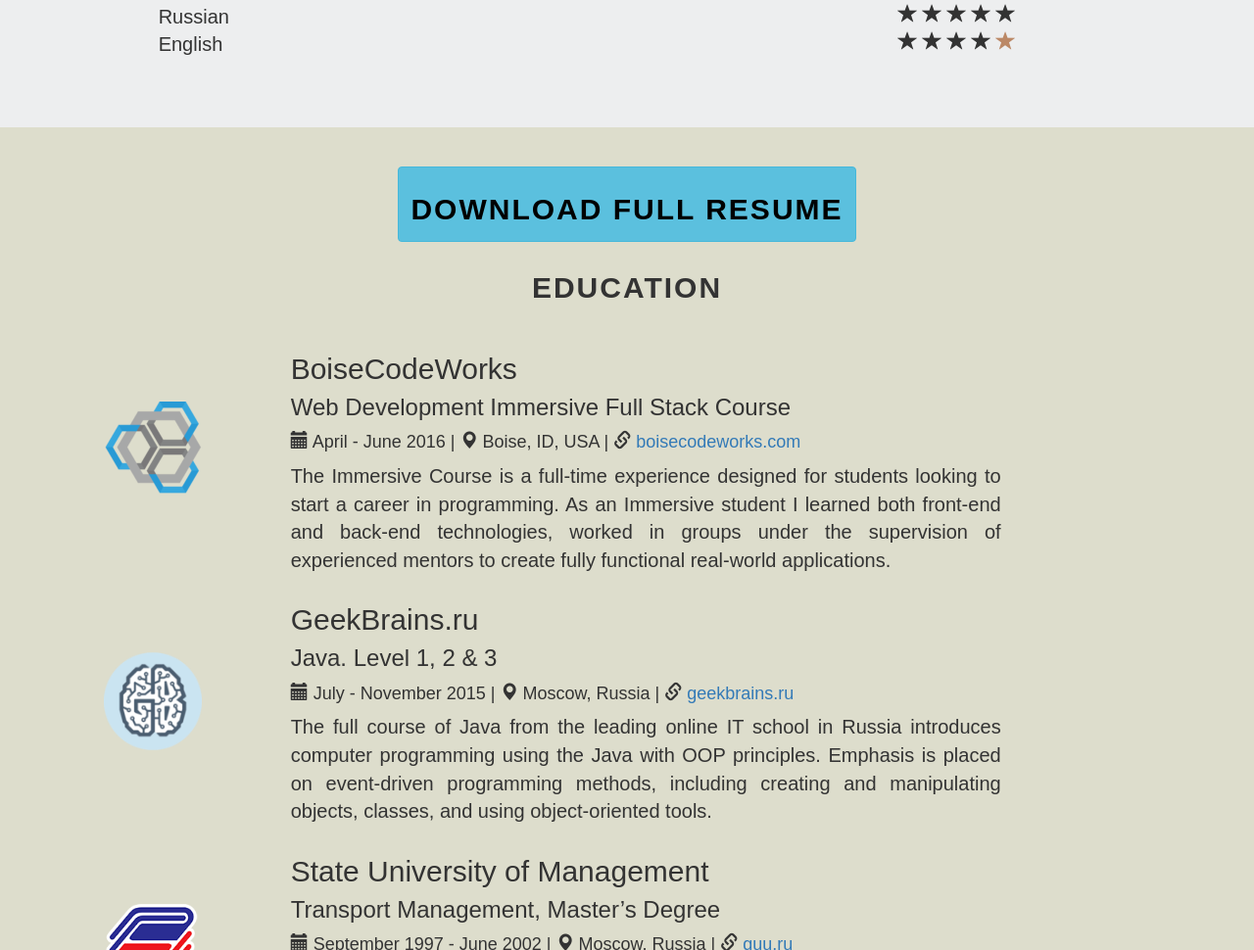
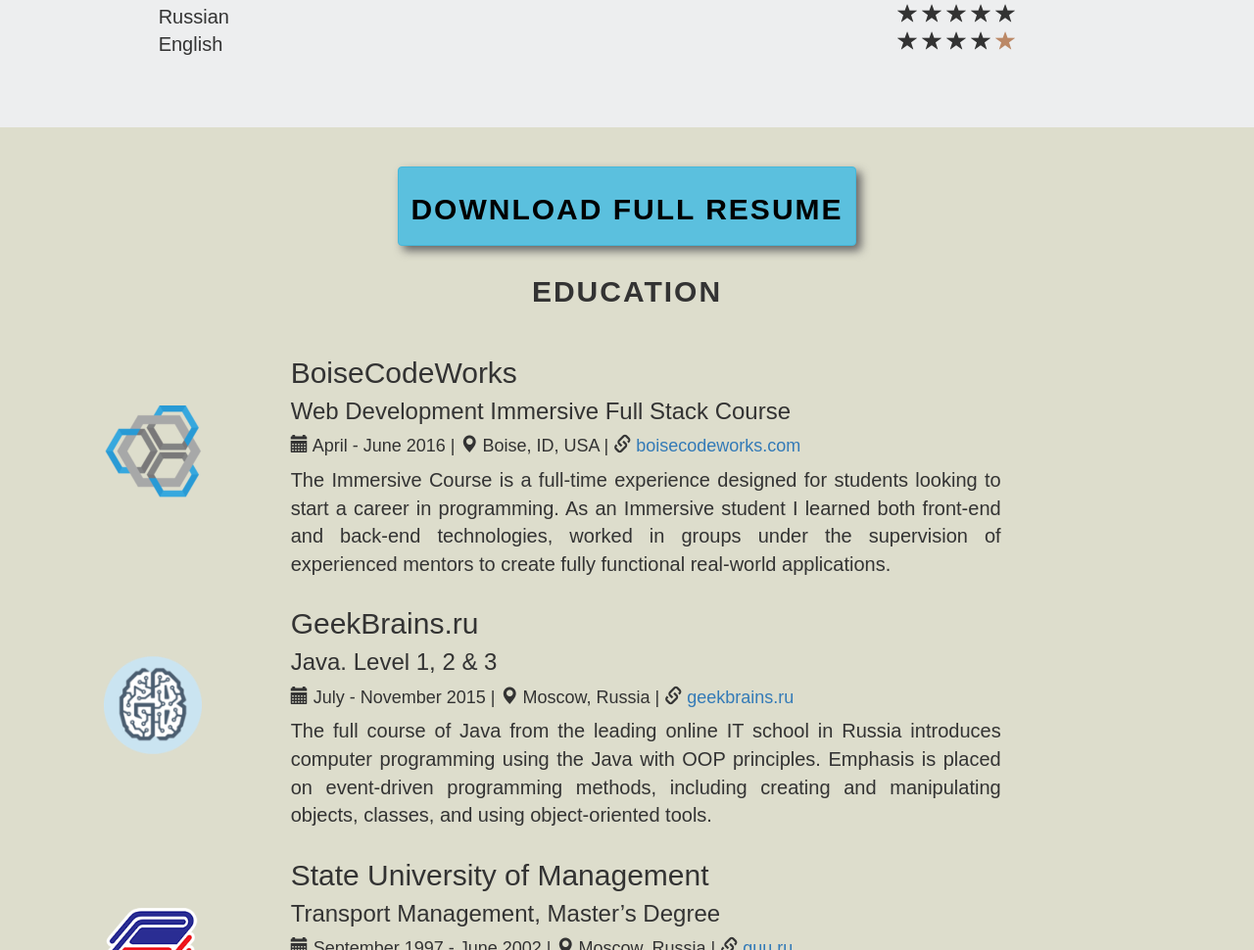
Before and after one commit to eriixon/resume-node-angular, a website: page public/index.html in a window 1280 px wide. Shown: the part 2320-3290 px from the top of the page at 98% size. Drawn offline with nearby package versions, Linux system fonts and the light colour scheme; some packages are replaced by stand-ins of ours; a web font is replaced by a local one.

Commit message:
update btn

```diff
--- a/public/asset/css/experience.css
+++ b/public/asset/css/experience.css
@@ -6,6 +6,11 @@
   font-family: "Marvel", sans-serif;
   font-size: 20px;
   color: #333;
+}
+#experience .btn.btn-info {
+    box-shadow: 5px 5px 10px #666666;
+    vertical-align: top;
+    padding-bottom: 10px;
 }
 #experience .resume-btn {
   color: black;
```
